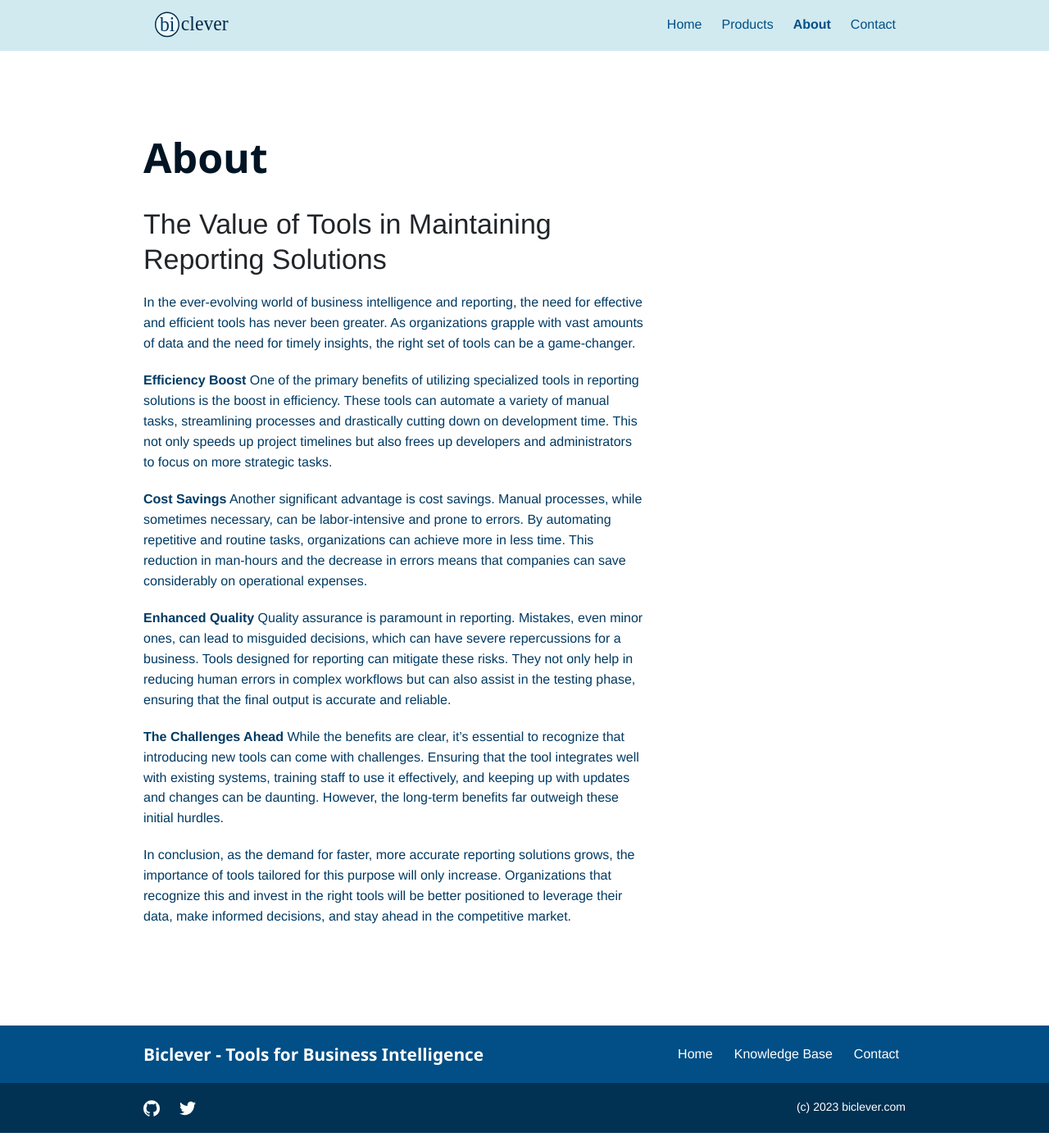
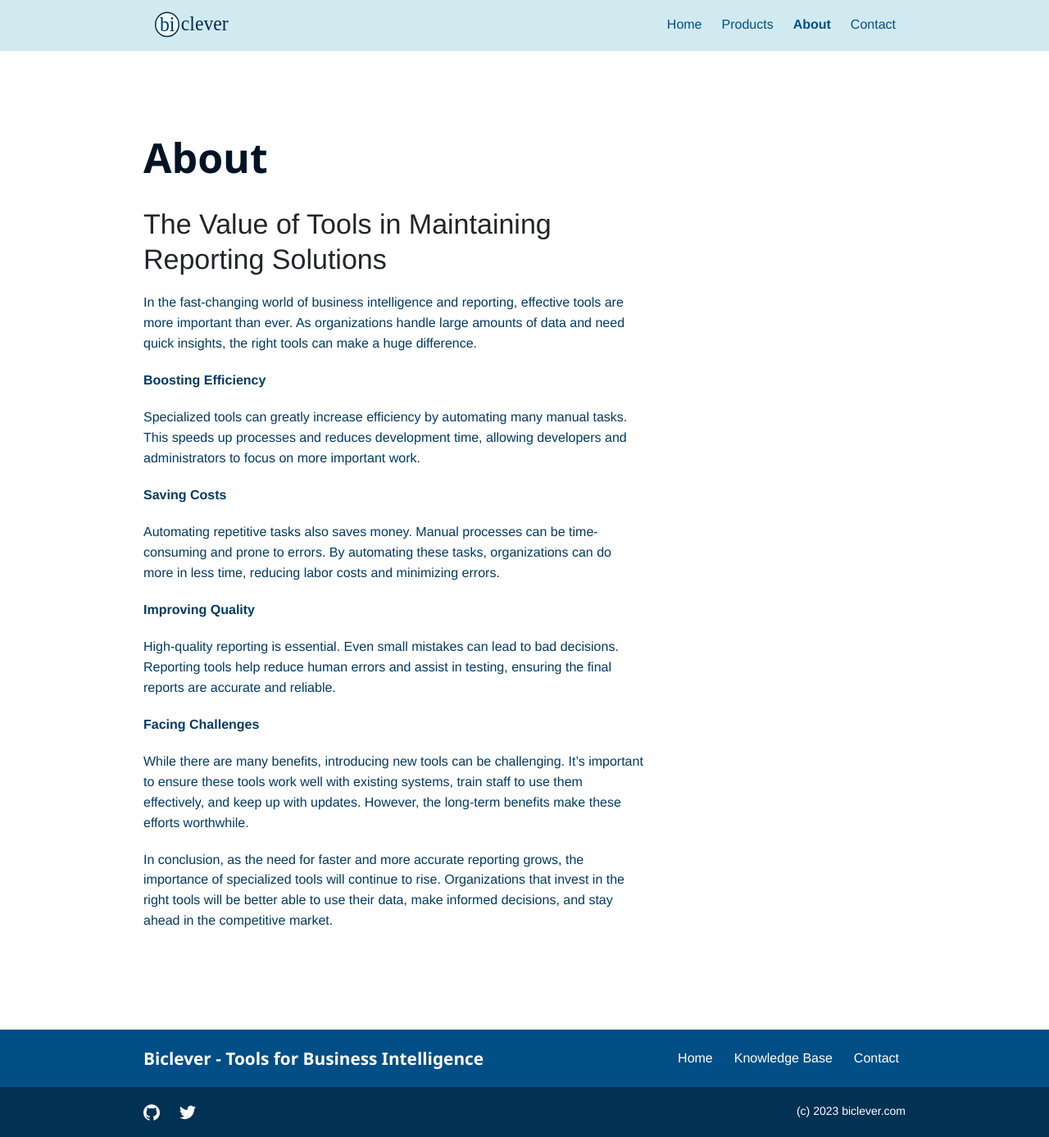
Before and after one commit to biclever/biclever.github.io, a Jekyll site: the page built from about.md, in a window 1280 px wide. Shown: the whole page at 82% size. Built offline with Jekyll 4.4.1, drawn with Linux system fonts in a browser that asks for light colours.

Commit message:
simplified the texts

```diff
--- a/about.md
+++ b/about.md
@@ -7,18 +7,22 @@ bodyClass: page-about
 
 # The Value of Tools in Maintaining Reporting Solutions
 
-In the ever-evolving world of business intelligence and reporting, the need for effective and efficient tools has never been greater. As organizations grapple with vast amounts of data and the need for timely insights, the right set of tools can be a game-changer.
+In the fast-changing world of business intelligence and reporting, effective tools are more important than ever. As organizations handle large amounts of data and need quick insights, the right tools can make a huge difference.
 
-**Efficiency Boost**
-One of the primary benefits of utilizing specialized tools in reporting solutions is the boost in efficiency. These tools can automate a variety of manual tasks, streamlining processes and drastically cutting down on development time. This not only speeds up project timelines but also frees up developers and administrators to focus on more strategic tasks.
+**Boosting Efficiency**
 
-**Cost Savings**
-Another significant advantage is cost savings. Manual processes, while sometimes necessary, can be labor-intensive and prone to errors. By automating repetitive and routine tasks, organizations can achieve more in less time. This reduction in man-hours and the decrease in errors means that companies can save considerably on operational expenses.
+Specialized tools can greatly increase efficiency by automating many manual tasks. This speeds up processes and reduces development time, allowing developers and administrators to focus on more important work.
 
-**Enhanced Quality**
-Quality assurance is paramount in reporting. Mistakes, even minor ones, can lead to misguided decisions, which can have severe repercussions for a business. Tools designed for reporting can mitigate these risks. They not only help in reducing human errors in complex workflows but can also assist in the testing phase, ensuring that the final output is accurate and reliable.
+**Saving Costs**
 
-**The Challenges Ahead**
-While the benefits are clear, it's essential to recognize that introducing new tools can come with challenges. Ensuring that the tool integrates well with existing systems, training staff to use it effectively, and keeping up with updates and changes can be daunting. However, the long-term benefits far outweigh these initial hurdles.
+Automating repetitive tasks also saves money. Manual processes can be time-consuming and prone to errors. By automating these tasks, organizations can do more in less time, reducing labor costs and minimizing errors.
 
-In conclusion, as the demand for faster, more accurate reporting solutions grows, the importance of tools tailored for this purpose will only increase. Organizations that recognize this and invest in the right tools will be better positioned to leverage their data, make informed decisions, and stay ahead in the competitive market.
+**Improving Quality**
+
+High-quality reporting is essential. Even small mistakes can lead to bad decisions. Reporting tools help reduce human errors and assist in testing, ensuring the final reports are accurate and reliable.
+
+**Facing Challenges**
+
+While there are many benefits, introducing new tools can be challenging. It’s important to ensure these tools work well with existing systems, train staff to use them effectively, and keep up with updates. However, the long-term benefits make these efforts worthwhile.
+
+In conclusion, as the need for faster and more accurate reporting grows, the importance of specialized tools will continue to rise. Organizations that invest in the right tools will be better able to use their data, make informed decisions, and stay ahead in the competitive market.
```
Also changed, not shown: contact.md (+3 -5 lines).
